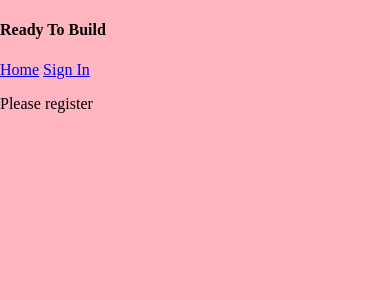
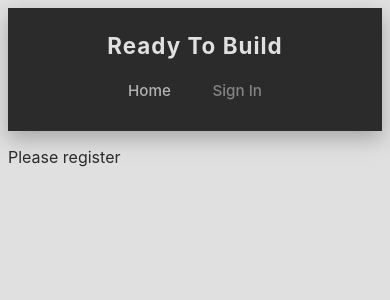
Before and after one commit to ALhanoofe/ReadyToBuiled-Frontend, a React (Vite) app: page /profile in a window 390 px wide. Shown: the top 300 px of the page. Built offline with nearby package versions, Linux system fonts and the light colour scheme; no server answers.

Commit message:
done with home css

```diff
--- a/src/App.jsx
+++ b/src/App.jsx
@@ -1,4 +1,4 @@
-import "./App.css"
+import './style/home.css'
 import { Routes, Route } from "react-router-dom"
 import Home from "./components/Home"
 import SignIn from "./components/SignIn"
--- a/src/components/Home.jsx
+++ b/src/components/Home.jsx
@@ -8,22 +8,23 @@ const Home = ({ user }) => {
 
   const [projects, setProjects] = useState([])
 
-  useEffect(() => {
+    useEffect(() => {
     const handleProjects = async () => {
+      if (!user) return
+
       try {
-
         const allProjects = await GetProjectDetails()
 
         if (user.userType === "customers") {
           const developerProjects = allProjects.filter(
-            (project) => project.userId.userType === "developer"
+            (project) => project.userId?.userType === "developer"
           )
           setProjects(developerProjects)
         } else {
-          const myProjects = allProjects.filter(
-            (project) => project.userId.userType === "customers"
+          const customerProjects = allProjects.filter(
+            (project) => project.userId?.userType === "customers"
           )
-          setProjects(myProjects)
+          setProjects(customerProjects)
         }
       } catch (error) {
         console.error(error)
--- a/src/components/Nav.jsx
+++ b/src/components/Nav.jsx
@@ -21,7 +21,6 @@ const Nav = () => {
             <NavLink to="ProjectForm">Add New Project</NavLink>
             <NavLink to="profile">My Profile</NavLink>
             <NavLink to="/" onClick={handleLogOut}>Logout</NavLink>
-            <NavLink to="ProjectDetails">Project Details</NavLink>
             <NavLink to="Folder">My Folder</NavLink>
 
 
--- /dev/null
+++ b/src/style/home.css
@@ -0,0 +1,183 @@
+/* nav */
+.navbar {
+  background-color: #2B2B2B;
+  color: #E0E0E0;
+  padding: 1.2rem 3rem;
+  display: flex;
+  justify-content: space-between;
+  align-items: center;
+  box-shadow: 0 8px 20px rgba(0, 0, 0, 0.25);
+  position: sticky;
+  top: 0;
+  z-index: 100;
+}
+
+
+.navbar h4 {
+  font-size: 1.4rem;
+  font-weight: 700;
+  letter-spacing: 1px;
+  margin: 0;
+  color: #E0E0E0;
+}
+
+
+.navbar div {
+  display: flex;
+  align-items: center;
+  gap: 1.5rem;
+}
+
+
+.navbar a {
+  text-decoration: none;
+  color: #B3B3B3;
+  font-size: 0.95rem;
+  font-weight: 500;
+  padding: 0.4rem 0.8rem;
+  border-radius: 999px;
+  transition: all 0.3s ease;
+  position: relative;
+}
+
+
+.navbar a:hover {
+  color: #E0E0E0;
+  background-color: rgba(255, 255, 255, 0.08);
+}
+
+.navbar a.active {
+  color: #2B2B2B;
+  background-color: #E0E0E0;
+  font-weight: 600;
+}
+
+.navbar a:last-child {
+  color: #848484;
+}
+
+.navbar a:last-child:hover {
+  color: #E0E0E0;
+  background-color: rgba(255, 255, 255, 0.12);
+}
+
+
+@media (max-width: 768px) {
+  .navbar {
+    flex-direction: column;
+    gap: 1rem;
+    padding: 1.5rem;
+  }
+
+  .navbar div {
+    flex-wrap: wrap;
+    justify-content: center;
+    gap: 1rem;
+  }
+}
+
+/* home */
+:root {
+  --dark: #2B2B2B;
+  --dark-gray: #565656;
+  --gray: #848484;
+  --light-gray: #B3B3B3;
+  --off-white: #E0E0E0;
+}
+
+
+body {
+  background-color: var(--off-white);
+  font-family: "Inter", "Segoe UI", sans-serif;
+  color: var(--dark);
+}
+
+.projects {
+  padding: 3rem 4rem;
+}
+
+.projects h1 {
+  font-size: 2.5rem;
+  font-weight: 700;
+  margin-bottom: 2.5rem;
+  text-transform: capitalize;
+  color: var(--dark);
+}
+
+.grid {
+  display: grid;
+  gap: 2rem;
+}
+
+.col-4 {
+  grid-template-columns: repeat(auto-fill, minmax(260px, 1fr));
+}
+
+
+.card {
+  background: linear-gradient(145deg, var(--dark), var(--dark-gray));
+  border-radius: 18px;
+  padding: 1.8rem;
+  position: relative;
+  overflow: hidden;
+  box-shadow: 0 10px 25px rgba(0, 0, 0, 0.15);
+  transition: all 0.35s ease;
+}
+
+
+.card::before {
+  content: "";
+  position: absolute;
+  inset: 0;
+  background: linear-gradient(
+    120deg,
+    transparent,
+    rgba(255, 255, 255, 0.08),
+    transparent
+  );
+  transform: translateX(-100%);
+  transition: transform 0.6s ease;
+}
+
+.card:hover::before {
+  transform: translateX(100%);
+}
+
+.card:hover {
+  transform: translateY(-8px) scale(1.02);
+  box-shadow: 0 18px 40px rgba(0, 0, 0, 0.25);
+}
+
+.card a {
+  text-decoration: none;
+  display: block;
+  color: inherit;
+}
+
+.card h2 {
+  font-size: 1.4rem;
+  font-weight: 600;
+  color: var(--off-white);
+  margin-bottom: 0.5rem;
+}
+
+.card h3 {
+  font-size: 0.95rem;
+  font-weight: 500;
+  color: var(--light-gray);
+  margin-top: 1rem;
+  display: inline-block;
+  padding: 0.4rem 0.9rem;
+  border-radius: 999px;
+  background-color: rgba(255, 255, 255, 0.08);
+}
+
+@media (max-width: 768px) {
+  .projects {
+    padding: 2rem 1.5rem;
+  }
+
+  .projects h1 {
+    font-size: 2rem;
+  }
+}
```
